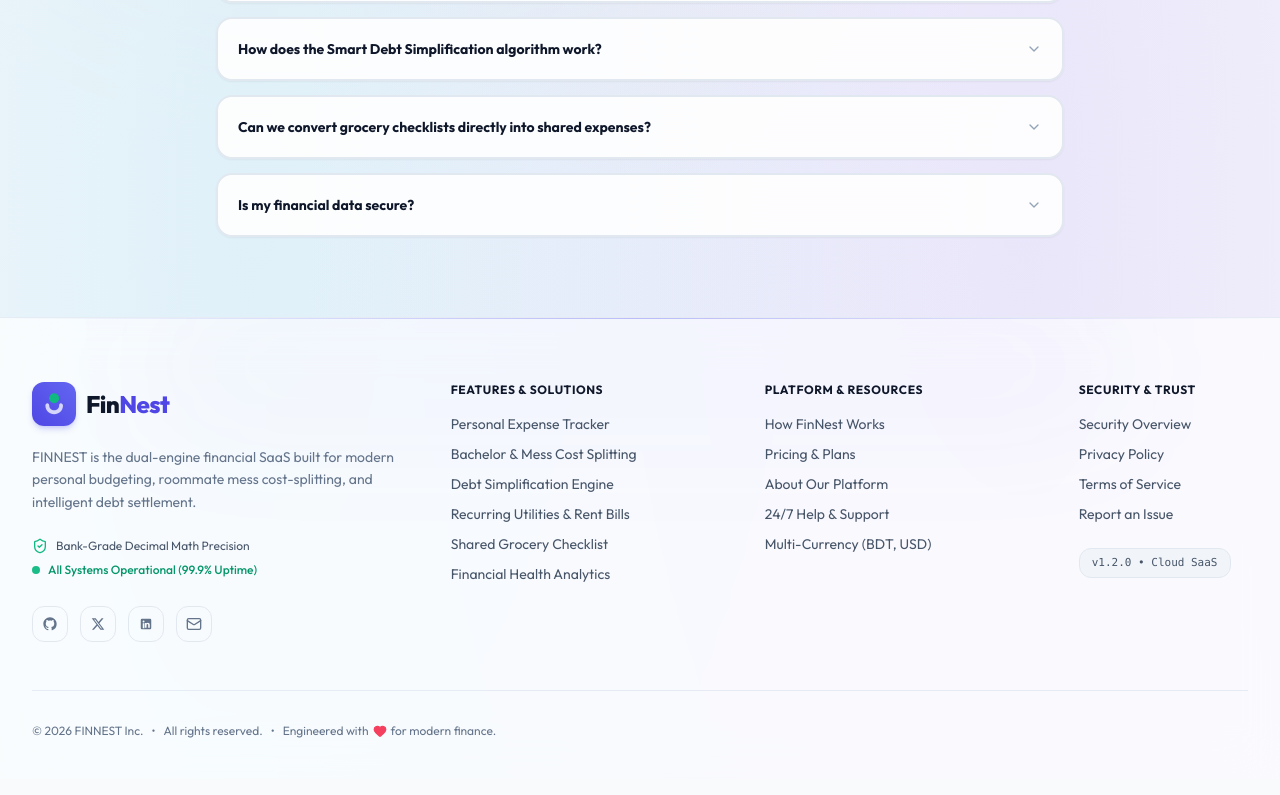
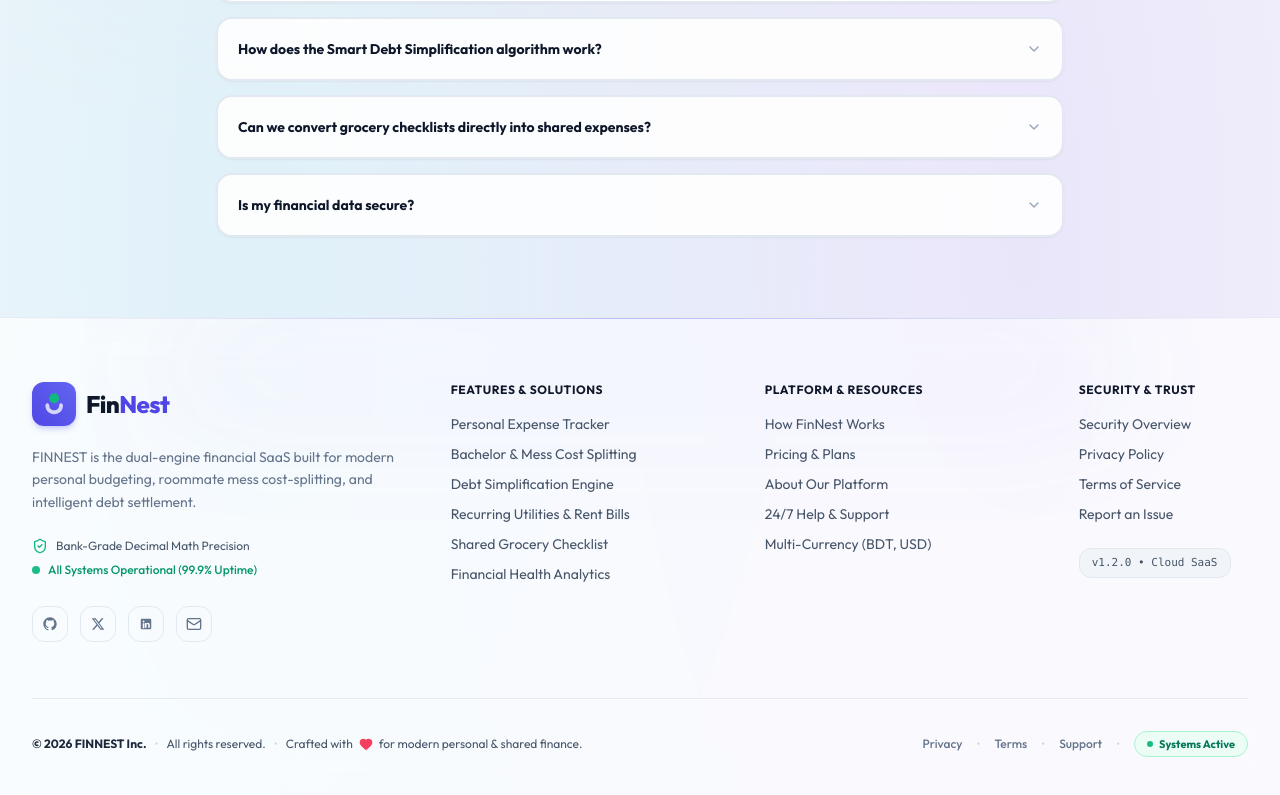
Before and after one commit to rhrafe78/FinNest-Smart-Personal-Shared-Expense-Platform, a React (Vite) app in the folder frontend/: page / in a window 1280 px wide. Shown: the part 3043-3838 px from the top of the page. Built offline with nearby package versions, Linux system fonts and the light colour scheme; no server answers.

Commit message:
Style footer bottom bar with balanced legal links and systems active badge

```diff
--- a/frontend/src/layouts/PublicLayout.jsx
+++ b/frontend/src/layouts/PublicLayout.jsx
@@ -258,16 +258,37 @@ export const PublicLayout = () => {
             </div>
           </div>
 
-          {/* Bottom Bar with Copyright */}
-          <div className="pt-8 border-t border-slate-200/80 dark:border-slate-800/80 flex flex-col sm:flex-row items-center justify-between gap-4 text-xs text-slate-500 dark:text-slate-400">
-            <div className="flex items-center gap-2 flex-wrap justify-center sm:justify-start">
-              <span>&copy; {new Date().getFullYear()} FINNEST Inc.</span>
-              <span>&bull;</span>
+          {/* Elegant SaaS Bottom Bar */}
+          <div className="pt-8 mt-2 border-t border-slate-200/90 dark:border-slate-800/90 flex flex-col md:flex-row items-center justify-between gap-4 text-xs">
+            {/* Left: Brand note & Copyright */}
+            <div className="flex items-center gap-2 flex-wrap justify-center md:justify-start text-slate-600 dark:text-slate-400">
+              <span className="font-bold text-slate-800 dark:text-slate-200">&copy; {new Date().getFullYear()} FINNEST Inc.</span>
+              <span className="text-slate-300 dark:text-slate-700">&bull;</span>
               <span>All rights reserved.</span>
-              <span className="hidden sm:inline">&bull;</span>
-              <span className="flex items-center gap-1">
-                Engineered with <Heart className="w-3.5 h-3.5 text-rose-500 fill-rose-500" /> for modern finance.
+              <span className="hidden sm:inline text-slate-300 dark:text-slate-700">&bull;</span>
+              <span className="flex items-center gap-1.5">
+                Crafted with <Heart className="w-3.5 h-3.5 text-rose-500 fill-rose-500" /> for modern personal & shared finance.
               </span>
+            </div>
+
+            {/* Right: Essential Legal Links & Live Status Pill */}
+            <div className="flex items-center gap-3.5 flex-wrap justify-center md:justify-end text-slate-500 dark:text-slate-400">
+              <Link to="/about" className="hover:text-brand-600 dark:hover:text-brand-400 transition-colors font-medium">
+                Privacy
+              </Link>
+              <span className="text-slate-300 dark:text-slate-700">&bull;</span>
+              <Link to="/about" className="hover:text-brand-600 dark:hover:text-brand-400 transition-colors font-medium">
+                Terms
+              </Link>
+              <span className="text-slate-300 dark:text-slate-700">&bull;</span>
+              <Link to="/contact" className="hover:text-brand-600 dark:hover:text-brand-400 transition-colors font-medium">
+                Support
+              </Link>
+              <span className="text-slate-300 dark:text-slate-700">&bull;</span>
+              <div className="inline-flex items-center gap-1.5 px-3 py-1 rounded-full bg-emerald-50 dark:bg-emerald-950/60 border border-emerald-200 dark:border-emerald-800/60 text-emerald-700 dark:text-emerald-300 text-[11px] font-bold">
+                <span className="w-1.5 h-1.5 rounded-full bg-emerald-500 animate-pulse" />
+                <span>Systems Active</span>
+              </div>
             </div>
           </div>
         </div>
```
